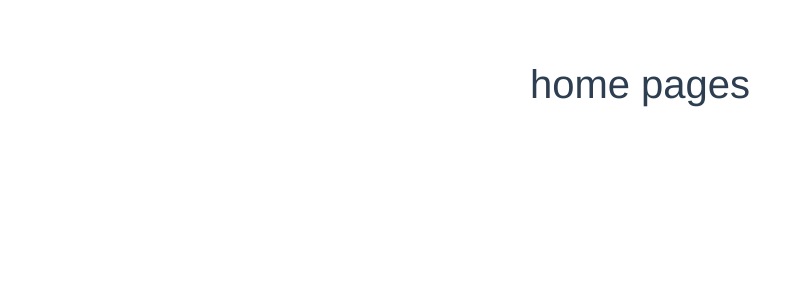
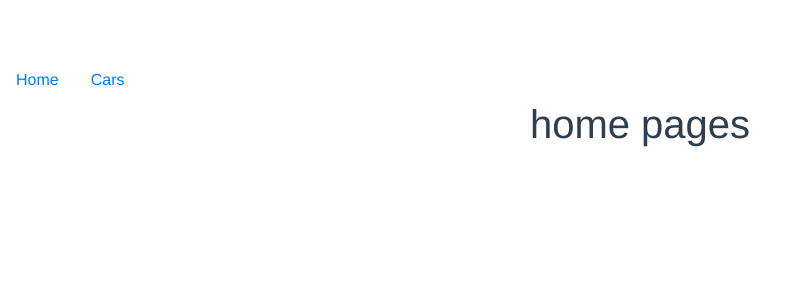
Before and after one commit to Draiking/vue-cli-lesson, a Vue app: page / in a window 1280 px wide. Shown: the top 300 px of the page, without its empty margins (0-795 px from the left). Built offline with nearby package versions, Linux system fonts and the light colour scheme.

Commit message:
Создание навигации

```diff
--- a/src/App.vue
+++ b/src/App.vue
@@ -1,21 +1,27 @@
 <template>
   <div id="app">
+
+    <ul class="nav">
+      <li class="nav-item">
+          <router-link class="nav-link active" to="/">Home</router-link>
+      </li>
+      <li class="nav-item">
+        <router-link class="nav-link" :to="'/cars'">Cars</router-link>
+      </li>
+    </ul>
+
     <router-view></router-view>
   </div>
 </template>
 
 <script>
-
-
 export default {
   name: "App",
 
   components: {},
   data() {
-        return {
-
-        };
-    }
+    return {};
+  },
 };
 </script>
 
```
Lines whose indentation alone changed are shown as unchanged.
